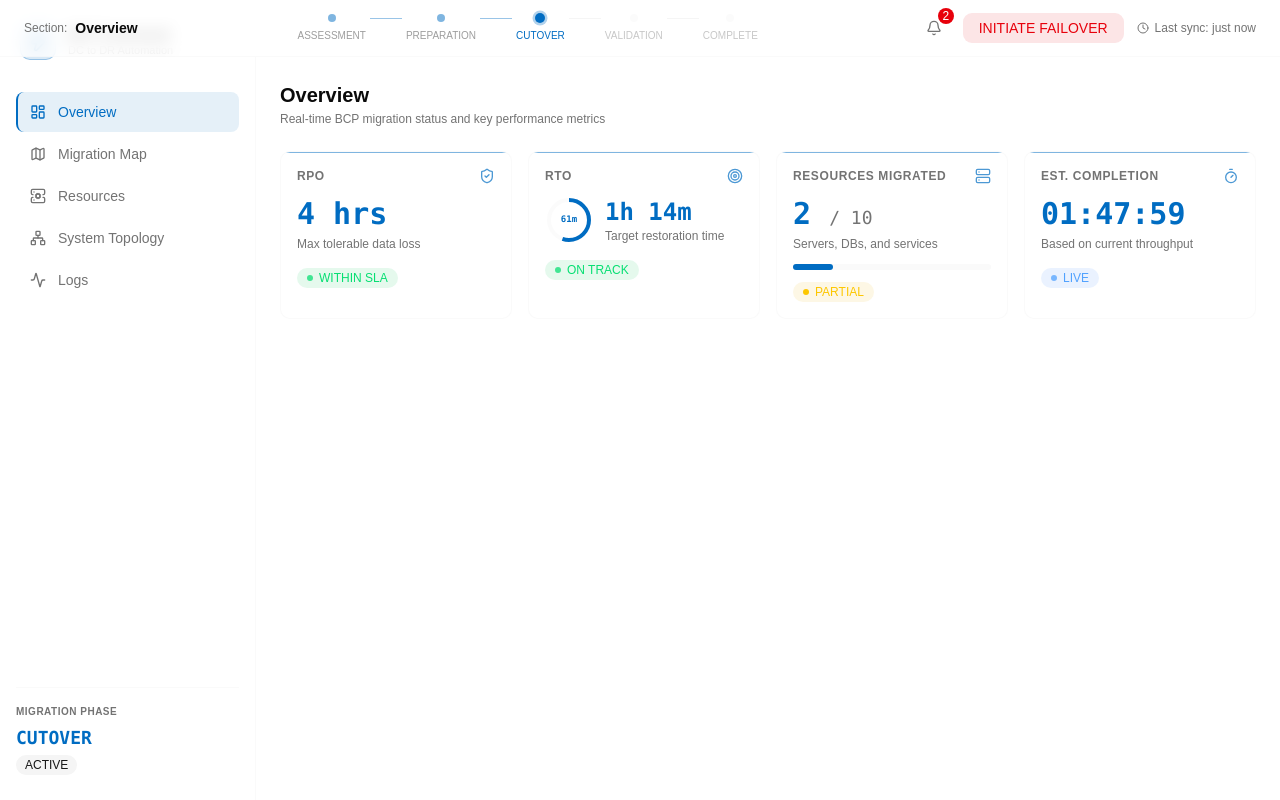
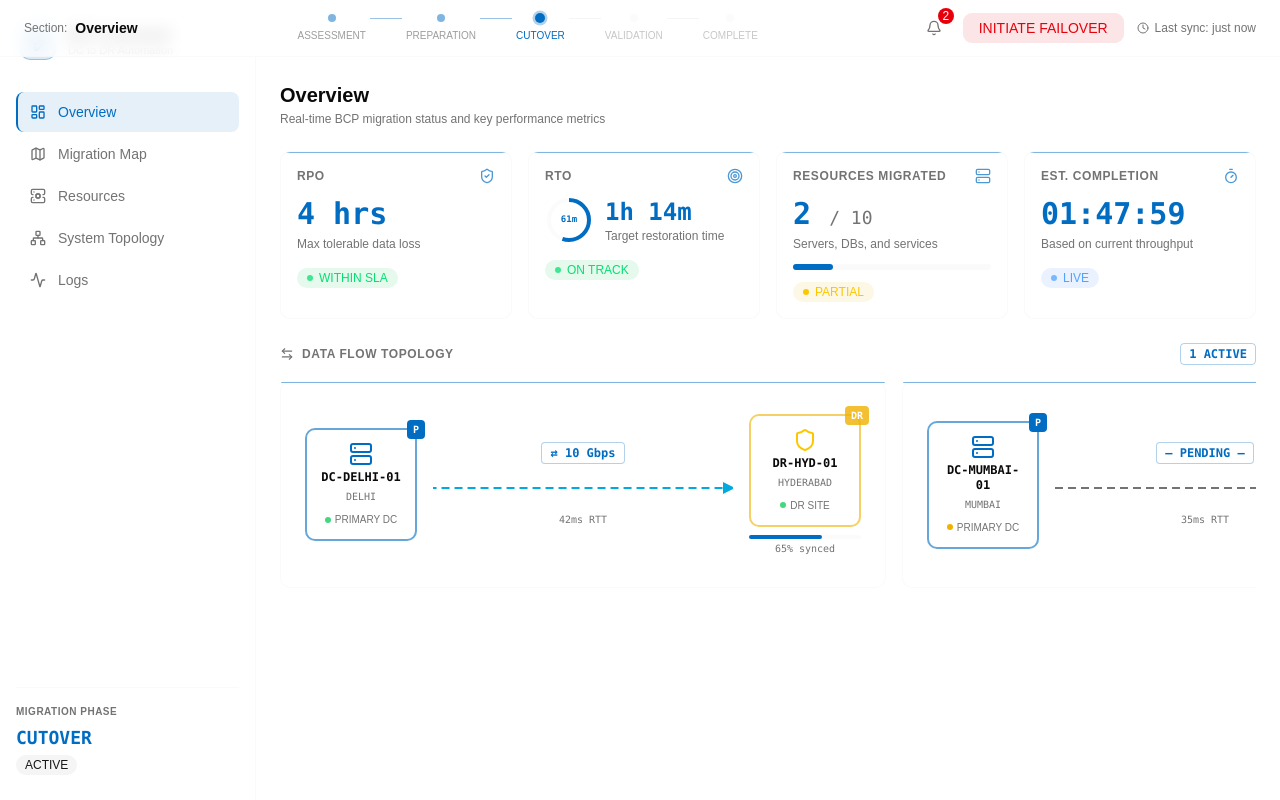
Before and after one commit to GauravASY/Ansible_Agent, a React (Vite) app in the folder dashboard/: page / in a window 1280 px wide. Built offline with nearby package versions, Linux system fonts and the light colour scheme.

Commit message:
Added operational heatmap in Overview section

```diff
--- a/dashboard/src/App.tsx
+++ b/dashboard/src/App.tsx
@@ -9,6 +9,7 @@ import { ResourceRegistry } from "@/components/resources/ResourceRegistry";
 import { SystemTopology } from "@/components/topology/SystemTopology";
 import { MigrationLogs } from "@/components/logs/MigrationLogs";
 import { useBCPStore } from "@/store/bcpStore";
+import { DataFlowTopology } from "@/components/overview/DataFlowTopology";
 
 function SectionHeader({ title, description }: { title: string; description: string }) {
   return (
@@ -39,6 +40,9 @@ export function App() {
                 <RtoCard />
                 <ResourcesMigratedCard />
                 <EstimatedCompletionCard />
+              </div>
+              <div className="mt-6">
+                <DataFlowTopology />
               </div>
             </section>
           )}
--- /dev/null
+++ b/dashboard/src/components/overview/DataFlowTopology.tsx
@@ -0,0 +1,109 @@
+import { useBCPStore } from "@/store/bcpStore";
+import { ArrowLeftRight, Server, Shield } from "lucide-react";
+import type { MigrationCorridor } from "@/data/interfaces";
+
+type Status = MigrationCorridor["status"];
+
+const STROKE: Record<Status, string> = {
+  active: "oklch(0.65 0.22 215)",
+  completed: "oklch(0.68 0.2 142)",
+  failed: "oklch(0.704 0.191 22.216)",
+  pending: "oklch(0.556 0 0)",
+};
+
+const DOT: Record<Status, string> = {
+  active: "bg-green-500 animate-pulse",
+  completed: "bg-green-500 animate-pulse",
+  pending: "bg-yellow-500",
+  failed: "bg-red-500",
+};
+
+const BW_LABEL: Record<Status, (c: MigrationCorridor) => string> = {
+  active: (c) => `⇄ ${c.bandwidth_gbps} Gbps`,
+  completed: () => "✓ COMPLETE",
+  failed: () => "✗ FAILED",
+  pending: () => "— PENDING —",
+};
+
+export function DataFlowTopology() {
+  const { corridors } = useBCPStore();
+  const activeCount = corridors.filter((c) => c.status === "active").length;
+
+  return (
+    <div>
+      <style>{`@keyframes flowAnim{from{stroke-dashoffset:0}to{stroke-dashoffset:-52}}`}</style>
+      <div className="flex items-center justify-between mb-4">
+        <div className="flex items-center gap-2">
+          <ArrowLeftRight className="h-3.5 w-3.5 text-muted-foreground" />
+          <span className="text-xs font-semibold uppercase tracking-wider text-muted-foreground">
+            Data Flow Topology
+          </span>
+        </div>
+        <span className="text-xs font-mono font-semibold text-accent border border-accent/30 rounded px-2 py-0.5">
+          {activeCount} ACTIVE
+        </span>
+      </div>
+      <div className="flex gap-4 overflow-x-auto pb-2">
+        {corridors.map((corridor) => {
+          const mid = `arrowRight-${corridor.id}`;
+          const color = STROKE[corridor.status];
+          return (
+            <div key={corridor.id} className="relative bg-card rounded-lg border border-border/20 p-6 flex items-center gap-4 min-w-fit flex-shrink-0">
+              <div className="absolute inset-x-0 top-0 h-px bg-accent/50 rounded-t-lg" />
+              {/* Source */}
+              <div className="relative w-28">
+                <div className="absolute -top-2 -right-2 bg-accent text-[10px] font-bold text-background px-1.5 py-0.5 rounded font-mono z-10">P</div>
+                <div className="bg-card border-2 border-accent/60 rounded-lg p-3 flex flex-col items-center gap-1">
+                  <Server className="h-6 w-6 text-accent" />
+                  <span className="text-xs font-bold text-foreground font-mono text-center leading-tight">{corridor.source.datacenter}</span>
+                  <span className="text-[10px] text-muted-foreground font-mono">{corridor.source.city.toUpperCase()}</span>
+                  <div className="flex items-center gap-1 mt-1">
+                    <div className={`w-1.5 h-1.5 rounded-full ${DOT[corridor.status]}`} />
+                    <span className="text-[10px] text-muted-foreground">PRIMARY DC</span>
+                  </div>
+                </div>
+              </div>
+              {/* Path */}
+              <div className="flex flex-col items-center min-w-48 flex-1">
+                <div className="flex justify-center mb-1">
+                  <span className="bg-card border border-accent/30 rounded px-2 py-0.5 text-xs font-mono font-semibold text-accent">
+                    {BW_LABEL[corridor.status](corridor)}
+                  </span>
+                </div>
+                <svg width="100%" height="40" preserveAspectRatio="none">
+                  <defs>
+                    <marker id={mid} markerWidth="6" markerHeight="6" refX="5" refY="3" orient="auto">
+                      <path d="M0,0 L0,6 L6,3 z" fill={color} />
+                    </marker>
+                  </defs>
+                  <line x1="0" y1="20" x2="100%" y2="20" stroke={color} strokeWidth={2} strokeDasharray="8 5" markerEnd={`url(#${mid})`}
+                    style={corridor.status === "active" ? { animation: "flowAnim 1.4s linear infinite" } : undefined} />
+                </svg>
+                {corridor.latency_ms > 0 && (
+                  <span className="text-[10px] font-mono text-muted-foreground mt-1">{corridor.latency_ms}ms RTT</span>
+                )}
+              </div>
+              {/* Target */}
+              <div className="relative w-28">
+                <div className="absolute -top-2 -right-2 bg-yellow-500/80 text-[10px] font-bold text-background px-1.5 py-0.5 rounded font-mono z-10">DR</div>
+                <div className="bg-card border-2 border-yellow-500/60 rounded-lg p-3 flex flex-col items-center gap-1">
+                  <Shield className="h-6 w-6 text-yellow-400" />
+                  <span className="text-xs font-bold text-foreground font-mono text-center leading-tight">{corridor.target.datacenter}</span>
+                  <span className="text-[10px] text-muted-foreground font-mono">{corridor.target.city.toUpperCase()}</span>
+                  <div className="flex items-center gap-1 mt-1">
+                    <div className={`w-1.5 h-1.5 rounded-full ${DOT[corridor.status]}`} />
+                    <span className="text-[10px] text-muted-foreground">DR SITE</span>
+                  </div>
+                </div>
+                <div className="w-full bg-muted/40 rounded-full h-1 mt-2">
+                  <div className="bg-accent h-1 rounded-full transition-all duration-500" style={{ width: `${corridor.progress}%` }} />
+                </div>
+                <div className="text-[10px] font-mono text-muted-foreground text-center mt-0.5">{corridor.progress}% synced</div>
+              </div>
+            </div>
+          );
+        })}
+      </div>
+    </div>
+  );
+}
```
